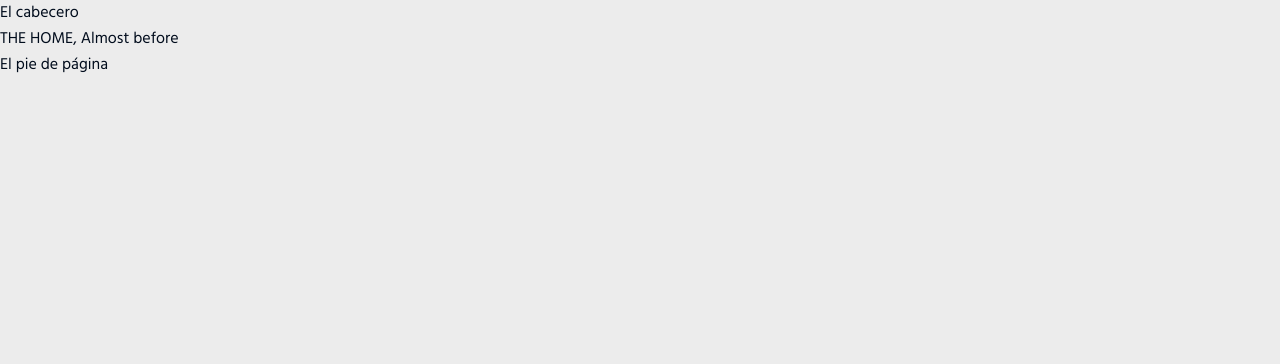
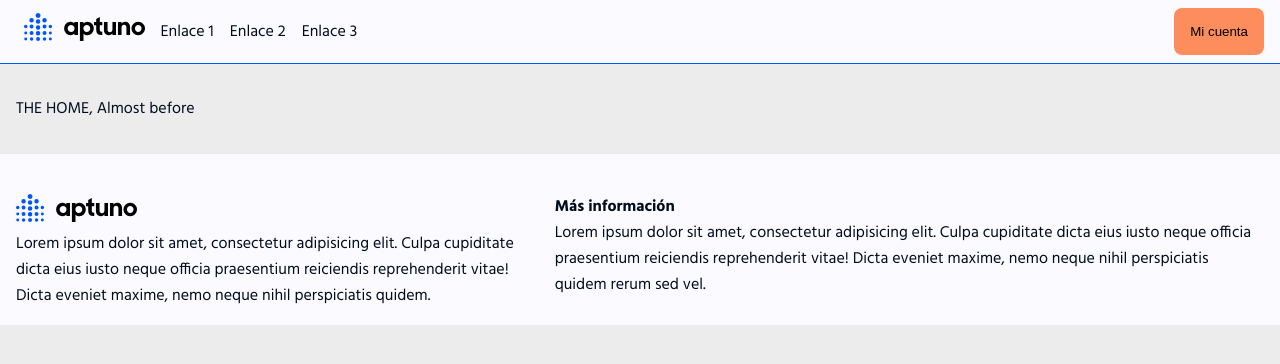
Before and after one commit to jhnemogap/jhnemogap-aptuno-frontend, a Next.js app: page / in a window 1280 px wide. Shown: the top 364 px of the page. Built offline with nearby package versions, Linux system fonts and the light colour scheme.

Commit message:
[ADD]: MainHeader + MainFooter + LogoToHome -> used in MainLayout

```diff
--- /dev/null
+++ b/src/components/LogoToHome/LogoToHome.jsx
@@ -0,0 +1,11 @@
+import Link from "next/link";
+
+export function LogoToHome() {
+  return (
+    <Link href="/">
+      <a>
+        <img src="/aptuno_logo.svg" alt="Logo aptuno" />
+      </a>
+    </Link>
+  );
+}
--- /dev/null
+++ b/src/components/MainFooter/MainFooter.jsx
@@ -0,0 +1,26 @@
+import { LogoToHome } from "@/components/index";
+
+import styles from "./MainFooter.module.scss";
+
+export function MainFooter() {
+  return (
+    <footer className={styles.footer}>
+      <div>
+        <LogoToHome />
+        <p>
+          Lorem ipsum dolor sit amet, consectetur adipisicing elit. Culpa cupiditate dicta eius iusto neque officia
+          praesentium reiciendis reprehenderit vitae! Dicta eveniet maxime, nemo neque nihil perspiciatis quidem.
+        </p>
+      </div>
+
+      <div>
+        <h4>Más información</h4>
+        <p>
+          Lorem ipsum dolor sit amet, consectetur adipisicing elit. Culpa cupiditate dicta eius iusto neque officia
+          praesentium reiciendis reprehenderit vitae! Dicta eveniet maxime, nemo neque nihil perspiciatis quidem
+          rerum sed vel.
+        </p>
+      </div>
+    </footer>
+  );
+}
--- /dev/null
+++ b/src/components/MainFooter/MainFooter.module.scss
@@ -0,0 +1,13 @@
+@use "../../styles/vars";
+
+.footer {
+  max-width: vars.$sizeTimes80;
+  margin: auto;
+  padding: vars.$sizeTimes2-5 vars.$sizeTimes1 vars.$sizeTimes1;
+  background-color: vars.$bgColorSecondary;
+  @media (min-width: vars.$breakPoint45) {
+    display: grid;
+    grid-template-columns: 5fr 7fr;
+    column-gap: vars.$sizeTimes2;
+  }
+}
--- /dev/null
+++ b/src/components/MainHeader/MainHeader.jsx
@@ -0,0 +1,20 @@
+import { LogoToHome } from "@/components/index";
+
+import styles from "./MainHeader.module.scss";
+
+export function MainHeader() {
+  return (
+    <header className={styles.header}>
+      <nav className={styles.nav}>
+        <li className={[styles.navItem, styles.navItemLogo].join(" ")}><LogoToHome /></li>
+        <li className={styles.navItem}>Enlace 1</li>
+        <li className={styles.navItem}>Enlace 2</li>
+        <li className={styles.navItem}>Enlace 3</li>
+      </nav>
+
+      <button className={styles.myAccountBtn} onClick={() => console.info("Go to my account")}>
+        Mi cuenta
+      </button>
+    </header>
+  );
+}
--- /dev/null
+++ b/src/components/MainHeader/MainHeader.module.scss
@@ -0,0 +1,34 @@
+@use "../../styles/vars";
+
+.header {
+  display: flex;
+  justify-content: space-between;
+  padding: vars.$sizeTimes-1-2 vars.$sizeTimes1;
+  background-color: vars.$bgColorSecondary;
+  border-bottom: 1px solid vars.$brandColorPrimary;
+
+  .nav {
+    display: flex;
+    align-items: center;
+    &Item {
+      display: none;
+      padding: vars.$sizeTimes-1-4 vars.$sizeTimes-1-2;
+      cursor: pointer;
+      &Logo {
+        display: block;
+      }
+    }
+  }
+  .myAccountBtn {
+    padding: vars.$sizeTimes1;
+    background-color: vars.$bgColorSecondaryAction;
+    border-width: 0;
+    border-radius: vars.$sizeTimes-1-2;
+  }
+
+  @media (min-width: vars.$breakPoint40) {
+    .nav > .navItem {
+      display: block;
+    }
+  }
+}
--- /dev/null
+++ b/src/components/index.js
@@ -0,0 +1,3 @@
+export * from "./LogoToHome/LogoToHome";
+export * from "./MainFooter/MainFooter";
+export * from "./MainHeader/MainHeader";
--- a/src/layouts/MainLayout/MainLayout.jsx
+++ b/src/layouts/MainLayout/MainLayout.jsx
@@ -1,4 +1,4 @@
-// import { MainHeader, MainFooter } from "@/components/index";
+import { MainHeader, MainFooter } from "@/components/index";
 
 import styles from "./MainLayout.module.scss";
 
@@ -7,15 +7,13 @@ export function MainLayout(props) {
 
   return (
     <div>
-      {/*<MainHeader />*/}
-      <header>El cabecero</header>
+      <MainHeader />
 
       <div className={styles.childrenContainer}>
         {children}
       </div>
 
-      {/*<MainFooter />*/}
-      <footer>El pie de página</footer>
+      <MainFooter />
     </div>
   );
 }
--- a/src/layouts/MainLayout/MainLayout.module.scss
+++ b/src/layouts/MainLayout/MainLayout.module.scss
@@ -2,5 +2,6 @@
 
 .childrenContainer {
   max-width: vars.$sizeTimes100;
-  margin: auto;
+  margin: vars.$sizeTimes1-5 auto;
+  padding: vars.$sizeTimes1;
 }
--- a/src/styles/_vars.scss
+++ b/src/styles/_vars.scss
@@ -3,14 +3,18 @@
 $brandColorPrimary: #0055fb;
 $brandColorSecondary: #000c1c;
 $brandColorPrimaryWhite: #fafaff;
+$colorPrimaryAction: #007bff;
+$colorSecondaryAction: #fd8d5d;
 
 $fontColorPrimary: $brandColorSecondary;
 $fontColorSecondary: $brandColorPrimary;
 $fontColorPrimaryLight: color.adjust($fontColorPrimary, $alpha: -0.24);
-$fontColorPrimaryLink: #007bff;
+$fontColorPrimaryLink: $colorPrimaryAction;
 
 $bgColorPrimary: color.adjust($brandColorPrimaryWhite, $blackness: 8%);
 $bgColorSecondary: $brandColorPrimaryWhite;
+$bgColorPrimaryAction: $colorPrimaryAction;
+$bgColorSecondaryAction: $colorSecondaryAction;
 
 $sizeUnit: 16px;
 $fontSizeRoot: $sizeUnit;
--- a/src/styles/globals-tags.scss
+++ b/src/styles/globals-tags.scss
@@ -25,3 +25,7 @@ a {
   color: inherit;
   text-decoration: none;
 }
+
+li {
+  list-style: none;
+}
```
Also changed, not shown: public/aptuno_logo.svg (added), public/favicon.png (added).
